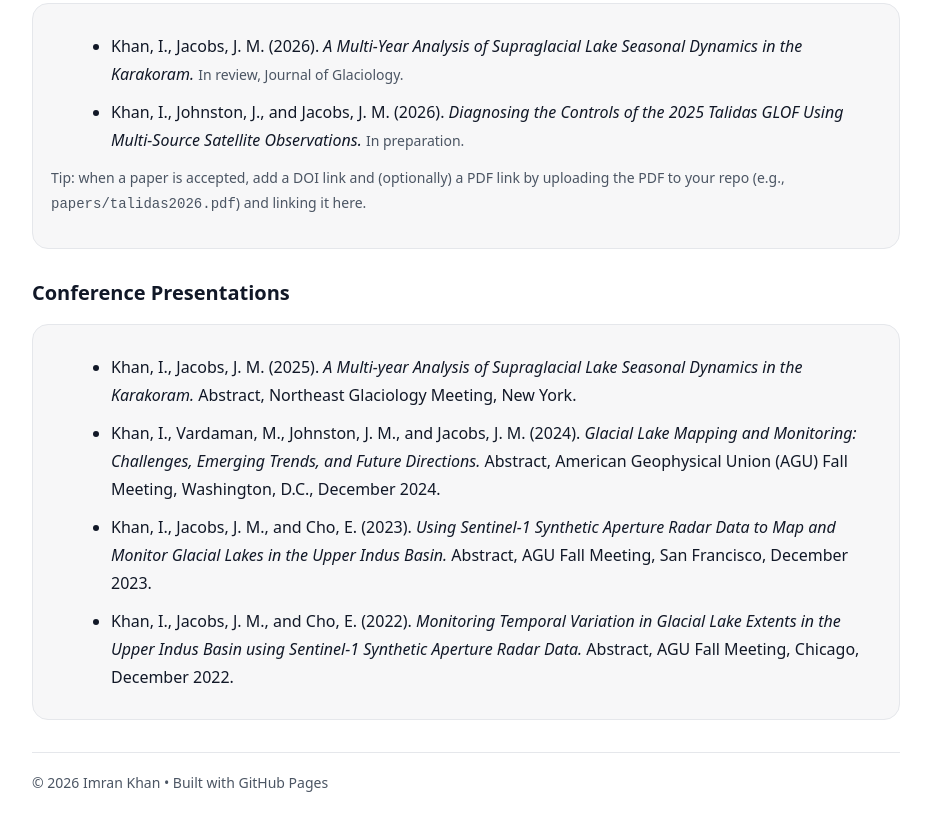
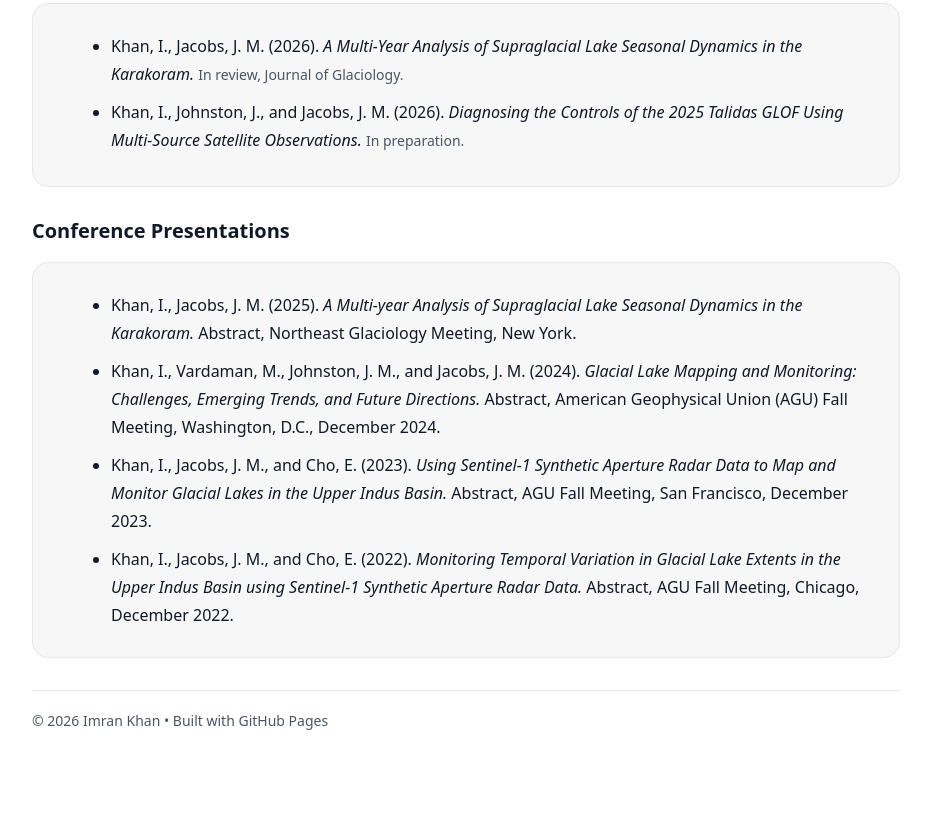
Before and after one commit to imran-unh/imran-unh.github.io, a plain HTML site: page publications.html in a window 1280 px wide. Shown: the part 886-1716 px from the top of the page, without its empty margins (174-1105 px from the left). Drawn offline with Linux system fonts and the light colour scheme.

Commit message:
Update publications.html

```diff
--- a/publications.html
+++ b/publications.html
@@ -151,7 +151,7 @@
       </ul>
 
       <p class="small" style="margin-top:12px;">
-        Tip: when a paper is accepted, add a DOI link and (optionally) a PDF link by uploading the PDF to your repo (e.g., <code>papers/talidas2026.pdf</code>) and linking it here.
+
       </p>
     </div>
 
```
